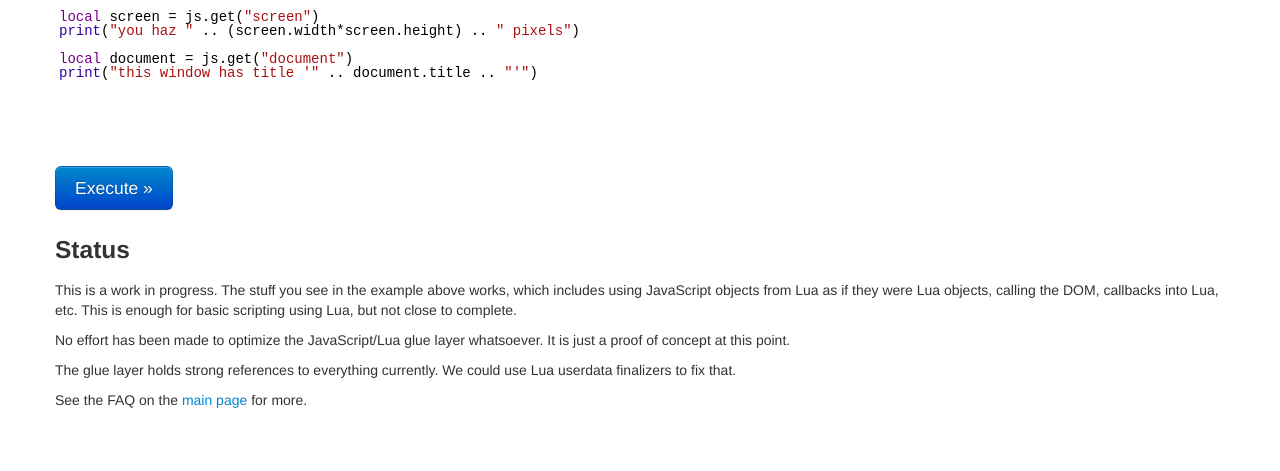
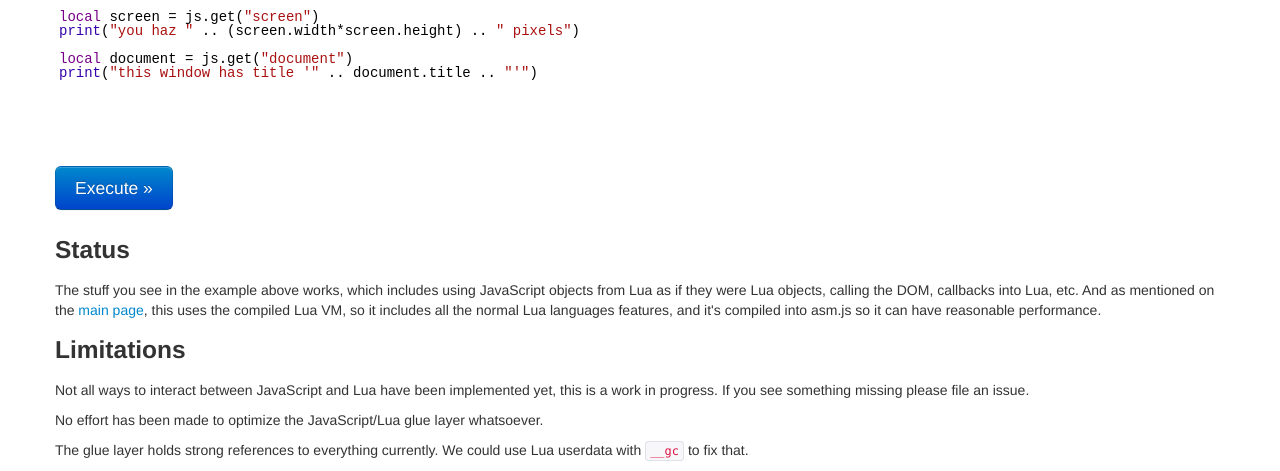
Before and after one commit to daurnimator/lua.vm.js, a plain HTML site: page repl.html in a window 1280 px wide. Shown: the part 404-875 px from the top of the page. Before the commit the page ends 824 px from the top, so only its background shows below. Drawn offline with Linux system fonts and the light colour scheme; no server answers.

Commit message:
repl faq

```diff
--- a/repl.html
+++ b/repl.html
@@ -86,13 +86,15 @@ print("this window has title '" .. document.title .. "'")
       <div class="row-fluid">
         <div class="span">
           <h3>Status</h3>
-          <p>This is a work in progress. The stuff you see in the example above works, which includes using JavaScript objects from
-             Lua as if they were Lua objects, calling the DOM, callbacks into Lua, etc. This is enough for basic scripting using Lua, but
-             not close to complete.</p>
-          <p>No effort has been made to optimize the JavaScript/Lua glue layer whatsoever. It is just a proof of concept at this
-             point.</p>
-          <p>The glue layer holds strong references to everything currently. We could use Lua userdata finalizers to fix that.</p>
-          <p>See the FAQ on the <a href="lua.vm.js.html">main page</a> for more.</p>
+          <p>The stuff you see in the example above works, which includes using JavaScript objects from
+             Lua as if they were Lua objects, calling the DOM, callbacks into Lua, etc. And as mentioned on
+             the <a href="lua.vm.js.html">main page</a>, this uses the compiled Lua VM, so it includes all
+             the normal Lua languages features, and it's compiled into asm.js so it can have reasonable performance.</p>
+          <h3>Limitations</h3>
+          <p>Not all ways to interact between JavaScript and Lua have been implemented yet, this is a work in progress. If you see something missing please
+             file an issue.</p>
+          <p>No effort has been made to optimize the JavaScript/Lua glue layer whatsoever.</p>
+          <p>The glue layer holds strong references to everything currently. We could use Lua userdata with <code>__gc</code> to fix that.</p>
         </div>
       </div>
 
```
